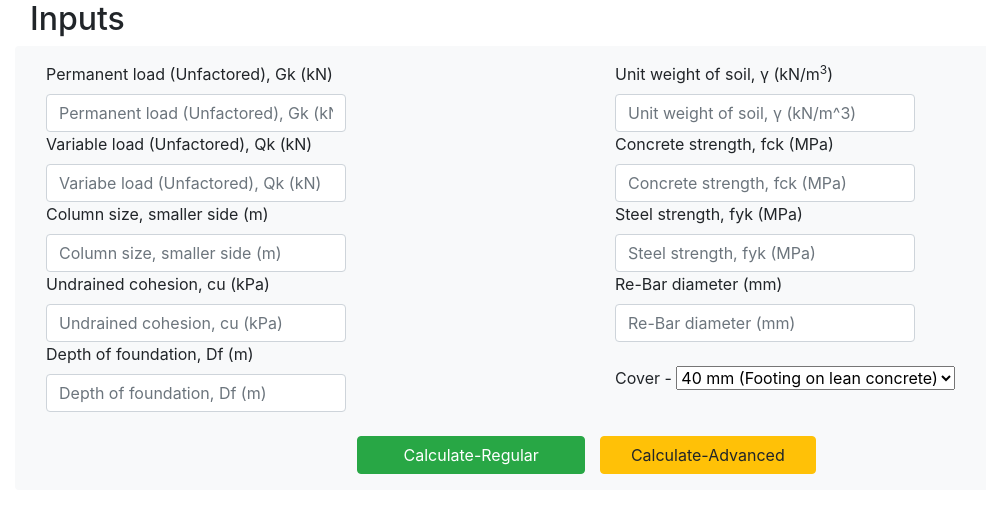
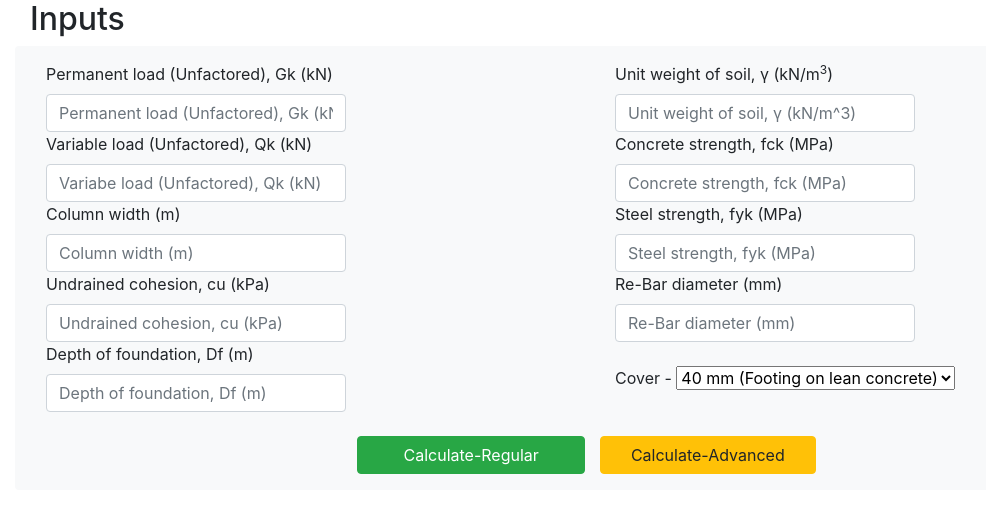
Before and after one commit to GideonAmhaG/portfolio_project, a Flask app: template website/templates/clay.html in a window 1280 px wide. Shown: the part 76-589 px from the top of the page, without its empty margins (55-1041 px from the left). Run offline with Flask 3, Linux system fonts and the light colour scheme; the template is opened without the code that fills it, so the values that code supplies are empty; some libraries are stand-ins or nearby versions.

Commit message:
added for square column only

```diff
--- a/website/templates/bearing_c.html
+++ b/website/templates/bearing_c.html
@@ -16,8 +16,8 @@
 						<input class="form-control" style="width: 59%;" type="text" name="LL" id="LL" placeholder="Variabe load (Unfactored), Qk (kN)">
 					</div>
 					<div class="col">
-						<label for="COL">Column size, smaller side (m)</label>
-						<input class="form-control" style="width: 59%;" type="text" name="COL" id="COL" placeholder="Column size, smaller side (m)">
+						<label for="COL">Column width (m)</label>
+						<input class="form-control" style="width: 59%;" type="text" name="COL" id="COL" placeholder="Column width (m)">
 					</div>
 					<div class="col">
 						<label for="BC">Allowable bearing capacity, qall (kPa)</label>
--- a/website/templates/clay.html
+++ b/website/templates/clay.html
@@ -16,8 +16,8 @@
 						<input class="form-control" style="width: 59%;" type="text" name="LL" id="LL" placeholder="Variabe load (Unfactored), Qk (kN)">
 					</div>
 					<div class="col">
-						<label for="COL">Column size, smaller side (m)</label>
-						<input class="form-control" style="width: 59%;" type="text" name="COL" id="COL" placeholder="Column size, smaller side (m)">
+						<label for="COL">Column width (m)</label>
+						<input class="form-control" style="width: 59%;" type="text" name="COL" id="COL" placeholder="Column width (m)">
 					</div>
 					<div class="col">
 						<label for="CU">Undrained cohesion, cu (kPa)</label>
--- a/website/templates/found_type.html
+++ b/website/templates/found_type.html
@@ -5,7 +5,7 @@
 <div class="row" style="padding-left: 1%;">
 	<div class="col">
 		<form method="post">
-			<input class="form-check-input" type="radio" name="option" value="iso_square" checked> Isolated footing (square)<br>
+			<input class="form-check-input" type="radio" name="option" value="iso_square" checked> Isolated footing (square footing, square column)<br>
 			<div class="row justify-content-center pt-4">
 				<input class="btn btn-success" style="width: 20%;" type="submit" value="Choose">
 			</div>
--- a/website/templates/result_adv.html
+++ b/website/templates/result_adv.html
@@ -17,7 +17,7 @@
 				<p>Variable load (Unfactored), Qk = {{ ll }} kN</p>
 			{% endif %}
 			{% if col %}
-				<p>Column size, smaller side = {{ col }} m</p>
+				<p>Column width = {{ col }} m</p>
 			{% endif %}
 			{% if cu %}
 				<p>Undrained cohesion, cu = {{ cu }} kPa</p>
--- a/website/templates/sand.html
+++ b/website/templates/sand.html
@@ -16,8 +16,8 @@
 						<input class="form-control" style="width: 59%;" type="text" name="LL" id="LL" placeholder="Variabe load (Unfactored), Qk (kN)">
 					</div>
 					<div class="col">
-						<label for="COL">Column size, smaller side (m)</label>
-						<input class="form-control" style="width: 59%;" type="text" name="COL" id="COL" placeholder="Column size, smaller side (m)">
+						<label for="COL">Column width (m)</label>
+						<input class="form-control" style="width: 59%;" type="text" name="COL" id="COL" placeholder="Column width (m)">
 					</div>
 					<div class="col">
 						<label for="PHI">Angle of friction of soil, &phi; (Degrees)</label>
```
